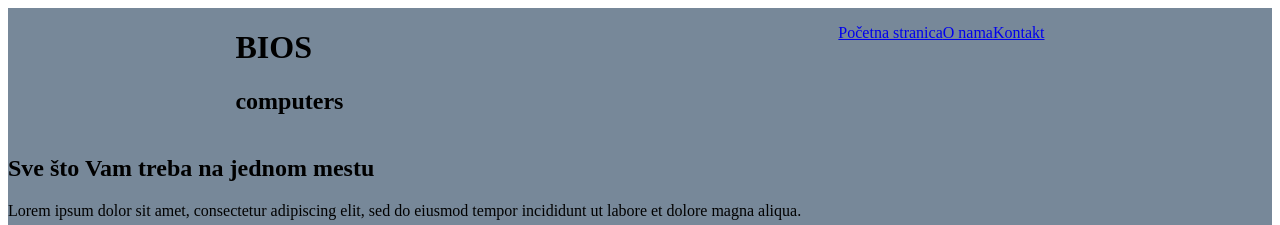
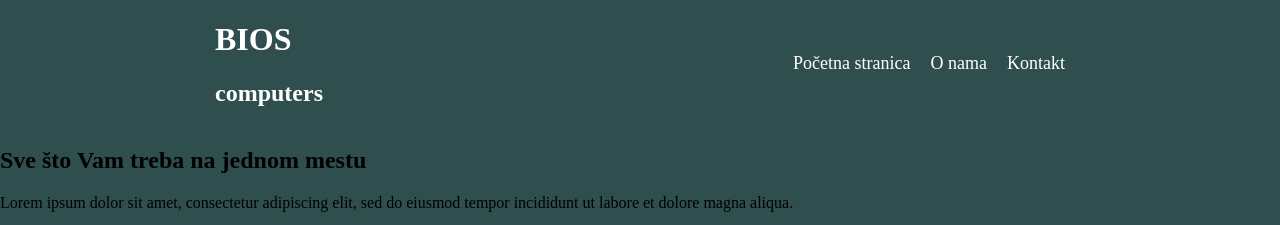
Before and after one commit to necaprogramer/practice-website, a plain HTML site: page index.html in a window 1280 px wide. Shown: the top 225 px of the page. Drawn offline with Linux system fonts and the light colour scheme.

Commit message:
Stylized nav

```diff
--- a/css/style.css
+++ b/css/style.css
@@ -1,22 +1,36 @@
 body{
     display: flex;
     flex-direction: column;
+    margin: 0;
 }
 
 .header{
-    background-color: lightslategray;
+    background-color: darkslategray;
 }
 
 .header > .nav-logo-container{
     display: flex;
     justify-content: space-around;
+    align-items: center;
 }
 
 .header > .nav-logo-container > .logo{
-
+    color: white;
+    font-weight: 800;
 }
 
 .header > .nav-logo-container > .nav > ul{
     display: flex;
     list-style: none;
+    gap: 20px;
 }
+
+.header > .nav-logo-container > .nav > ul > li > a{
+    color: white;
+    font-size: 18px;
+    text-decoration: none;
+}
+
+.header > .front-page-content > .left-content > img{
+    max-width: 500px;
+}
```
